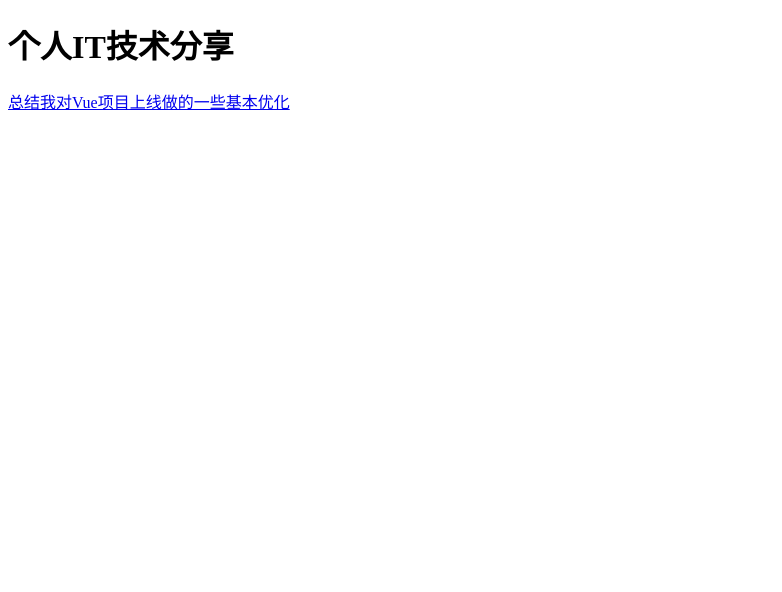
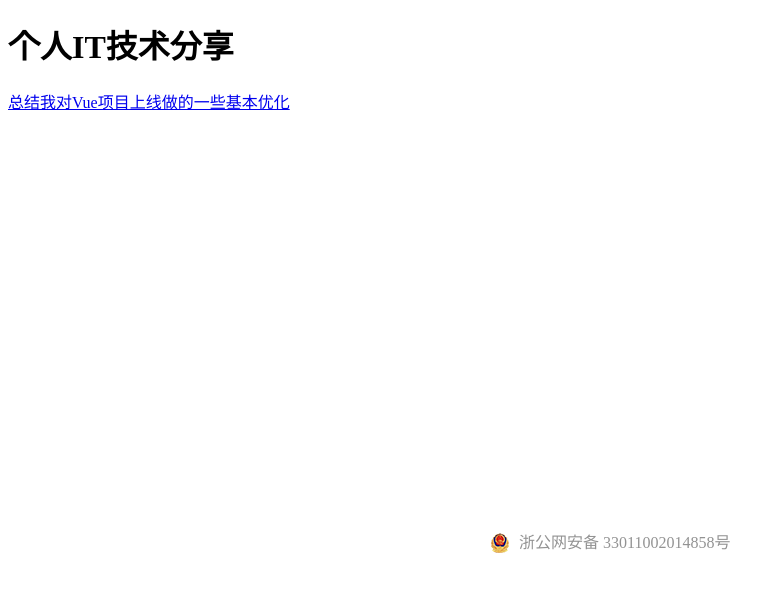
Before and after one commit to ideagay/notes, a plain HTML site: page index.html in a window 1280 px wide. Shown: the whole page, without its empty margins (0-782 px from the left). Drawn offline with Linux system fonts and the light colour scheme.

Commit message:
添加备案

```diff
--- a/index.html
+++ b/index.html
@@ -10,5 +10,10 @@
     <div>
         <a href="https://juejin.im/post/5f0f1a045188252e415f642c">总结我对Vue项目上线做的一些基本优化</a>
     </div>
+    <div style="width:300px;margin:0 auto; padding:20px 0;margin-top: 400px;">
+        <img src="./static/beian.png" alt="">
+        <a target="_blank" href="http://www.beian.gov.cn/portal/registerSystemInfo?recordcode=33011002014858" style="display:inline-block;text-decoration:none;height:20px;line-height:20px;"><img src="" style="float:left;"/><p style="float:left;height:20px;line-height:20px;margin: 0px 0px 0px 5px; color:#939393;">浙公网安备 33011002014858号</p></a>
+    </div>
+
 </body>
 </html>
```
Also changed, not shown: static/beian.png (added).
